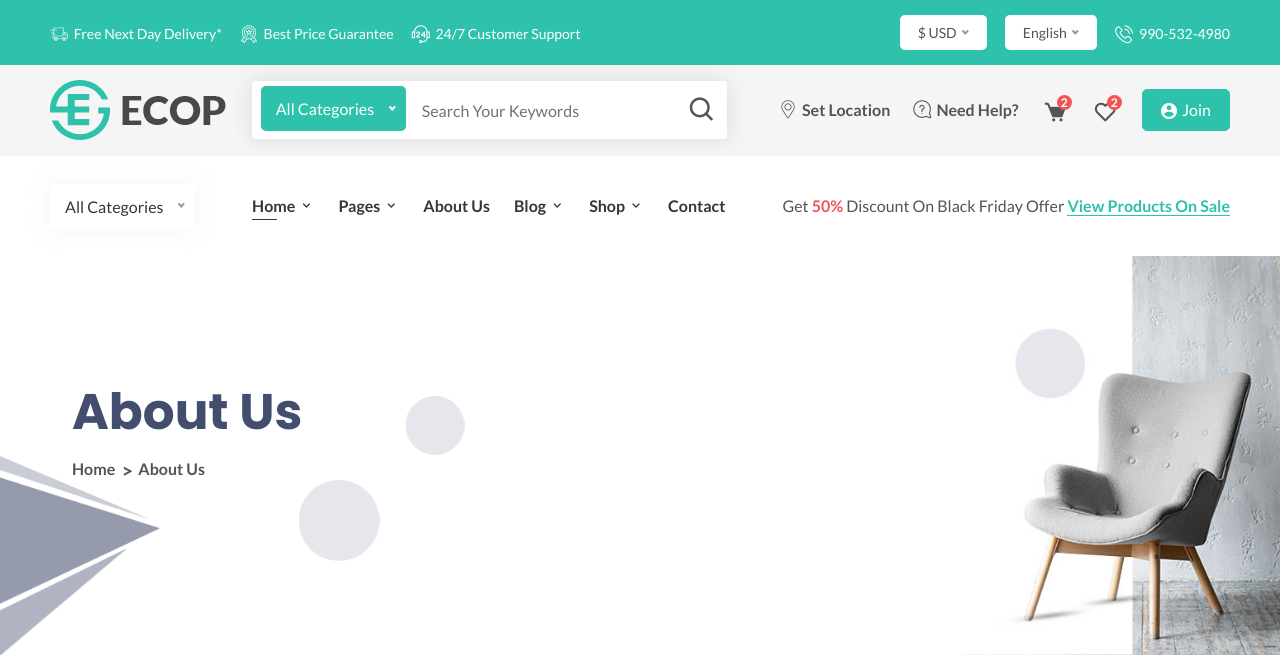
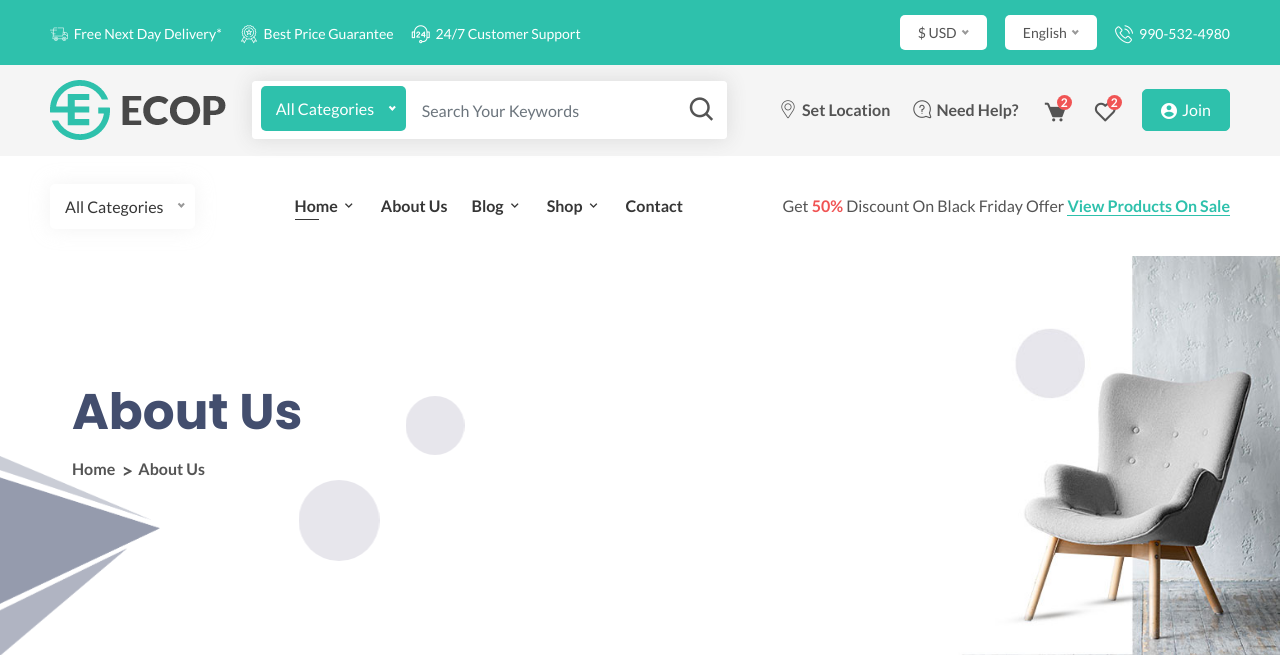
Before and after one commit to yusifiz/EcopTech_e-Commerce, a Django app: page /about/ in a window 1280 px wide. Shown: the top 655 px of the page. Run offline with Django 3.2, Linux system fonts and the light colour scheme; some libraries are stand-ins or nearby versions.

Commit message:
All homepage links configuration

```diff
--- a/templates/base.html
+++ b/templates/base.html
@@ -107,7 +107,7 @@
     <div class="row align-items-center">
     <div class="col-lg-2">
     <div class="left">
-    <a href="index.html">
+    <a href="{% url 'home:index' %}">
     <img src="{% static 'images/logo-two.png' %}" alt="Logo">
     </a>
     </div>
@@ -167,7 +167,7 @@
     </button>
     </li>
     <li>
-    <a class="join" href="login.html">
+    <a class="join" href="{% url 'account:register' %}">
     <i class="flaticon-round-account-button-with-user-inside"></i>
     Join
     </a>
@@ -183,7 +183,7 @@
     <div class="navbar-area sticky-top">
 
     <div class="mobile-nav">
-    <a href="index.html" class="logo">
+    <a href="{% url 'home:index' %}" class="logo">
     <img src="{% static 'images/logo-two.png' %}" alt="Logo">
     </a>
     </div>
@@ -209,102 +209,34 @@
     <div class="collapse navbar-collapse mean-menu" id="navbarSupportedContent">
     <ul class="navbar-nav">
     <li class="nav-item">
-    <a href="#" class="nav-link dropdown-toggle active">Home <i class='bx bx-chevron-down'></i></a>
+    <a href="{% url 'home:index' %}" class="nav-link dropdown-toggle active">Home <i class='bx bx-chevron-down'></i></a>
+    </li>
+    <li class="nav-item">
+    <a href="{% url 'about:about' %}" class="nav-link">About Us</a>
+    </li>
+    <li class="nav-item">
+    <a href="{% url 'blog:blog' %}" class="nav-link dropdown-toggle">Blog <i class='bx bx-chevron-down'></i></a>
+    </li>
+    <li class="nav-item">
+    <a href="{% url 'products:shop' %}" class="nav-link dropdown-toggle">Shop <i class='bx bx-chevron-down'></i></a>
     <ul class="dropdown-menu">
     <li class="nav-item">
-    <a href="index.html" class="nav-link">Home Demo One</a>
+    <a href="{% url 'products:shop' %}" class="nav-link">Shop</a>
     </li>
     <li class="nav-item">
-    <a href="index-2.html" class="nav-link active">Home Demo Two</a>
+    <a href="{% url 'pages:checkout' %}" class="nav-link">Checkout</a>
     </li>
     <li class="nav-item">
-    <a href="index-3.html" class="nav-link">Home Demo Three</a>
-    </li>
-    <li class="nav-item">
-    <a href="index-4.html" class="nav-link">Home Demo Four (Revolution)</a>
+    <a href="{% url 'products:products_on_sale' %}" class="nav-link">Products On Sale</a>
     </li>
     </ul>
     </li>
     <li class="nav-item">
-    <a href="#" class="nav-link dropdown-toggle">Pages <i class='bx bx-chevron-down'></i></a>
-    <ul class="dropdown-menu">
-    <li class="nav-item">
-    <a href="#" class="nav-link dropdown-toggle">Users <i class='bx bx-chevron-down'></i></a>
-    <ul class="dropdown-menu">
-    <li class="nav-item">
-    <a href="login.html" class="nav-link">Login</a>
-    </li>
-    <li class="nav-item">
-    <a href="register.html" class="nav-link">Register</a>
-    </li>
-    </ul>
-    </li>
-    <li class="nav-item">
-    <a href="faq.html" class="nav-link">FAQ</a>
-    </li>
-    <li class="nav-item">
-    <a href="404.html" class="nav-link">404 Error Page</a>
-    </li>
-    <li class="nav-item">
-    <a href="return-policy.html" class="nav-link">Return Policy</a>
-    </li>
-    <li class="nav-item">
-    <a href="privacy-policy.html" class="nav-link">Privacy Policy</a>
-    </li>
-    <li class="nav-item">
-    <a href="terms-conditions.html" class="nav-link">Terms & Conditions</a>
-    </li>
-    </ul>
-    </li>
-    <li class="nav-item">
-    <a href="about.html" class="nav-link">About Us</a>
-    </li>
-    <li class="nav-item">
-    <a href="#" class="nav-link dropdown-toggle">Blog <i class='bx bx-chevron-down'></i></a>
-    <ul class="dropdown-menu">
-    <li class="nav-item">
-    <a href="blog.html" class="nav-link">Blog</a>
-    </li>
-    <li class="nav-item">
-    <a href="blog-right-sidebar.html" class="nav-link">Blog Right Sidebar</a>
-    </li>
-    <li class="nav-item">
-    <a href="blog-left-sidebar.html" class="nav-link">Blog Left Sidebar</a>
-    </li>
-    <li class="nav-item">
-    <a href="blog-details.html" class="nav-link">Blog Details</a>
-    </li>
-    </ul>
-    </li>
-    <li class="nav-item">
-    <a href="#" class="nav-link dropdown-toggle">Shop <i class='bx bx-chevron-down'></i></a>
-    <ul class="dropdown-menu">
-    <li class="nav-item">
-    <a href="shop.html" class="nav-link">Shop</a>
-    </li>
-    <li class="nav-item">
-    <a href="checkout.html" class="nav-link">Checkout</a>
-    </li>
-    <li class="nav-item">
-    <a href="single-product.html" class="nav-link">Single Product</a>
-    </li>
-    <li class="nav-item">
-    <a href="products-on-sale.html" class="nav-link">Products On Sale</a>
-    </li>
-    <li class="nav-item">
-    <a href="order-tracking.html" class="nav-link">Order Tracking</a>
-    </li>
-    <li class="nav-item">
-    <a href="customer-service.html" class="nav-link">Customer Service</a>
-    </li>
-    </ul>
-    </li>
-    <li class="nav-item">
-    <a href="contact.html" class="nav-link">Contact</a>
+    <a href="{% url 'contact:contact' %}" class="nav-link">Contact</a>
     </li>
     </ul>
     <div class="side-nav two">
-    <h4>Get <span>50%</span> Discount On Black Friday Offer <a href="products-on-sale.html">View Products On Sale</a></h4>
+    <h4>Get <span>50%</span> Discount On Black Friday Offer <a href="{% url 'products:products_on_sale' %}">View Products On Sale</a></h4>
     </div>
     </div>
     </nav>
@@ -327,7 +259,7 @@
     <div class="col-sm-6 col-lg-4">
     <div class="footer-item">
     <div class="footer-logo">
-    <a class="logo" href="index.html">
+    <a class="logo" href="{% url 'home:index' %}">
     <img src="{% static 'images/logo-two.png' %}" alt="Logo">
     </a>
     <ul>
@@ -356,22 +288,17 @@
     <h3>Customer Services</h3>
     <ul>
     <li>
-    <a href="return-policy.html">Return Policy</a>
+    <a href="{% url 'pages:return_policy' %}">Return Policy</a>
     </li>
     <li>
-    <a href="faq.html">FAQ</a>
+    <a href="{% url 'pages:faq' %}">FAQ</a>
+    </li>
+
+    <li>
+    <a href="{% url 'pages:privacy_policy' %}">Privacy Policy</a>
     </li>
     <li>
-    <a href="single-product.html">Single Product</a>
-    </li>
-    <li>
-    <a href="order-tracking.html">Order Tracking</a>
-    </li>
-    <li>
-    <a href="privacy-policy.html">Privacy Policy</a>
-    </li>
-    <li>
-    <a href="contact.html">Contact Us</a>
+    <a href="{% url 'contact:contact' %}">Contact Us</a>
     </li>
     </ul>
     </div>
@@ -385,22 +312,22 @@
     <div class="col-6 col-sm-8 col-lg-8">
     <ul>
     <li>
-    <a href="about.html">About Us</a>
+    <a href="{% url 'about:about' %}">About Us</a>
     </li>
     <li>
-     <a href="blog.html">Blog</a>
+     <a href="{% url 'blog:blog' %}">Blog</a>
     </li>
     <li>
     <a href="#">Wishlist</a>
     </li>
     <li>
-    <a href="#">Checkout</a>
+    <a href="{% url 'pages:checkout' %}">Checkout</a>
     </li>
     <li>
-    <a href="shop.html">Shop</a>
+    <a href="{% url 'products:shop' %}">Shop</a>
     </li>
     <li>
-    <a href="login.html">My Account</a>
+    <a href="{% url 'account:login' %}">My Account</a>
     </li>
     </ul>
     </div>
@@ -602,7 +529,7 @@
     <span class="rate">$200.00 x 1</span>
     </td>
     <td>
-    <a class="common-btn" href="shop.html">
+    <a class="common-btn" href="{% url 'products:shop' %}">
     Add To Cart
     <img src="{% static 'images/shape1.png' %}" alt="Shape">
     <img src="{% static 'images/shape2.png' %}" alt="Shape">
@@ -623,7 +550,7 @@
     <span class="rate">$180.00 x 1</span>
     </td>
     <td>
-    <a class="common-btn" href="shop.html">
+    <a class="common-btn" href="{% url 'products:shop' %}">
     Add To Cart
     <img src="{% static 'images/shape1.png' %}" alt="Shape">
     <img src="{% static 'images/shape2.png' %}" alt="Shape">
```
